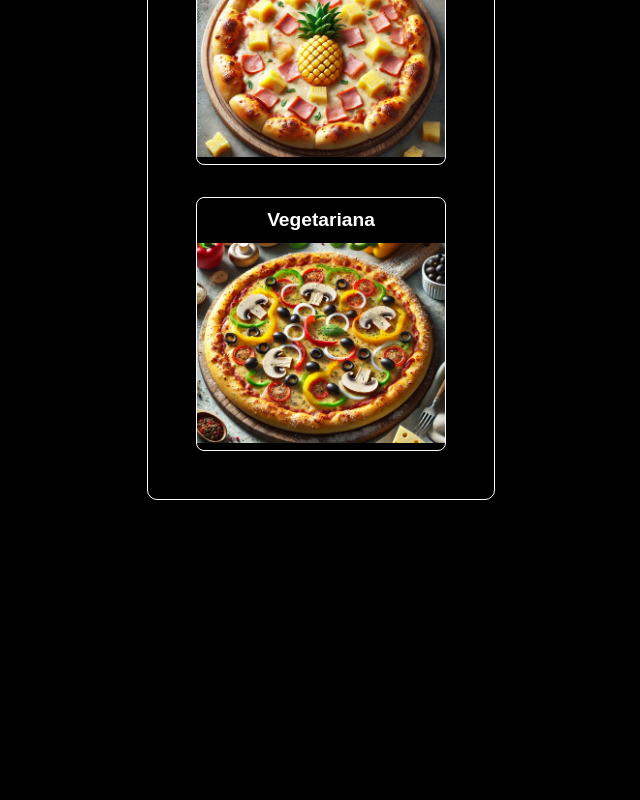
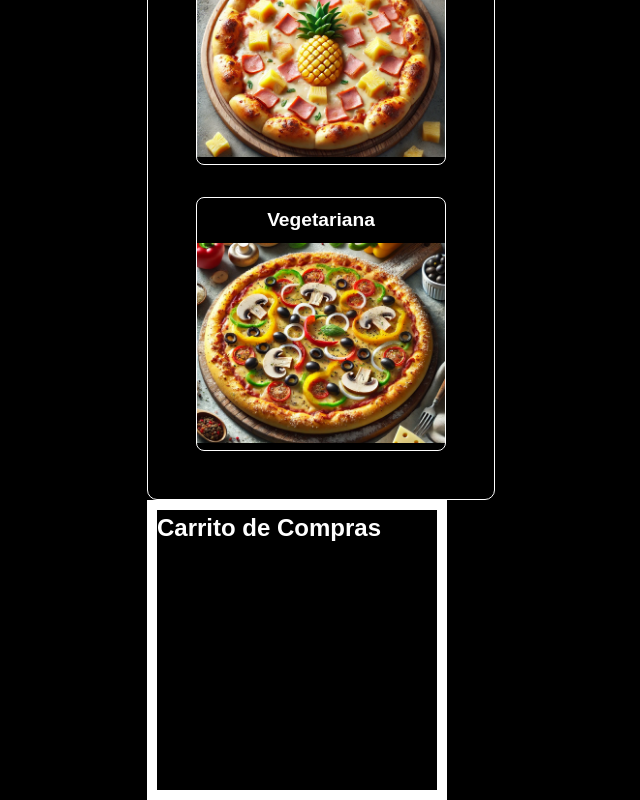
Before and after one commit to Magupe09/sintenedorReact, a React (Vite) app: page / in a window 1280 px wide. Shown: the part 1501-2301 px from the top of the page, without its empty margins (319-959 px from the left). Before the commit the page ends 2001 px from the top, so only its background shows below. Built offline with nearby package versions, Linux system fonts and the light colour scheme.

Commit message:
Avanzamo con la logica del carrito incluyo context para manejar el estado global de carrito

```diff
--- a/src/App.jsx
+++ b/src/App.jsx
@@ -1,11 +1,14 @@
-
+import React from 'react'
+import { CarritoProvider } from './context/CarritoContext'
+import Carrito from './components/Carrito'
 import Home from './Home'
 
 function App() {
   return (
-    <>
+    <CarritoProvider>
       <Home/>
-    </>
+      <Carrito />
+    </CarritoProvider>
   )
 }
 
--- a/src/components/Carrito/index.jsx
+++ b/src/components/Carrito/index.jsx
@@ -1,10 +1,19 @@
-import React from 'react';
+import React, { useContext } from 'react';
 import './style.css';
-
+import { CarritoContext } from '../../context/CarritoContext';
 function Carrito() {
+    const { carrito } = useContext(CarritoContext);
     return (
         <div className='carrit-cart'>
-            <h1>Carrito</h1>
+            <h2>Carrito de Compras</h2>
+            {carrito.map((item, index) => (
+                <div key={index}>
+                    <h3>{item.pizza.nombre}</h3>
+                    <p>Tamaño: {item.tamaño}</p>
+                    <p>Cantidad: {item.cantidad}</p>
+                    <p>Precio Total: ${item.precioTotal}</p>
+                </div>
+            ))}
         </div>
     );
 }
--- a/src/components/Menu/index.jsx
+++ b/src/components/Menu/index.jsx
@@ -1,7 +1,9 @@
 import React from 'react';
+import { useContext } from 'react';
 import './style.css';
 import { getPizzasArray } from '../../data/pizzasData';
 import { useState } from 'react';
+import { CarritoContext } from '../../context/CarritoContext';
 
 
 
@@ -13,30 +15,41 @@ function Menu() {
     const [tamañoSeleccionado, setTamañoSeleccionado] = useState('personal');
     const [cantidad, setCantidad] = useState(1);
     const [precioActual, setPrecioActual] = useState(tamañoSeleccionado);
+    //Declaracion de context
+    const { agregarAlCarrito } = useContext(CarritoContext);
 
     // Declaracion de la funcion handlePizzaclick
     const handlePizzaClick = (pizza) => {
         setPizzaSeleccionada(pizza);
         setModalVisible(true);
         setPrecioActual(pizza.precios[tamañoSeleccionado]);
-        console.log(pizza);
+
     }
     const handleSizeSelect = (size) => {
+        console.log('Tamaño seleccionado:', size);
+        console.log('Pizza seleccionada:', pizzaSeleccionada);
         setTamañoSeleccionado(size);
-        setPrecioActual(pizzaSeleccionada.precios[size]);
+        if (pizzaSeleccionada) {
+            setPrecioActual(pizzaSeleccionada.precios[size]);
+        } else {
+            console.error('No hay pizza seleccionada');
+        }
     };
 
     const pizzas = getPizzasArray();
 
     const handleAgregarAlCarrito = () => {
-        console.log('Agregar al carrito');
-        const item = [{
+        console.log('Agregar al carrito,hey');
+        console.log('Pizza seleccionada: hey', pizzaSeleccionada);
+        const item = {
             id: pizzaSeleccionada.id,
             nombre: pizzaSeleccionada.nombre,
             precio: precioActual * cantidad,
             cantidad: cantidad
-        }]
-        console.log(item);
+        }
+        agregarAlCarrito(item);
+        console.log('item agregado', item);
+
     }
     return (
         <section className="menu-section">
--- /dev/null
+++ b/src/context/CarritoContext.jsx
@@ -0,0 +1,22 @@
+import React, { createContext, useState } from 'react';
+
+export const CarritoContext = createContext();
+
+export const CarritoProvider = ({ children }) => {
+    const [carrito, setCarrito] = useState([]);
+    console.log('Contenido del carrito:', carrito);
+    const agregarAlCarrito = (item) => {
+
+        setCarrito([...carrito, item]);
+        console.log(carrito, 'carrito');
+
+    }
+
+    return (
+        <CarritoContext.Provider value={{ carrito, agregarAlCarrito }}>
+            {children}
+        </CarritoContext.Provider>
+    )
+}
+
+export default CarritoProvider;
```
